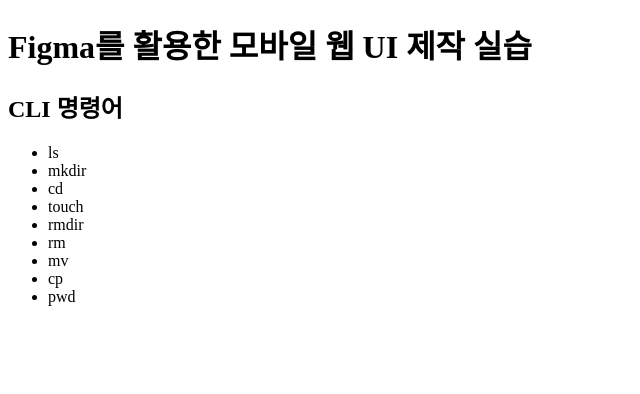
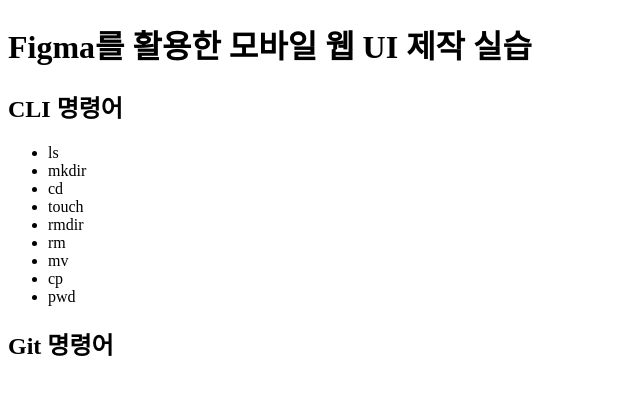
Before and after one commit to younhw0809/jeonju, a plain HTML site: page index.html in a window 1280 px wide. Shown: the whole page, without its empty margins (0-640 px from the left). Drawn offline with Linux system fonts and the light colour scheme.

Commit message:
Git 제목 추가

```diff
--- a/index.html
+++ b/index.html
@@ -19,5 +19,6 @@
     <li>cp</li>
     <li>pwd</li>
   </ul>
+  <h2>Git 명령어</h2>
 </body>
 </html>
```
